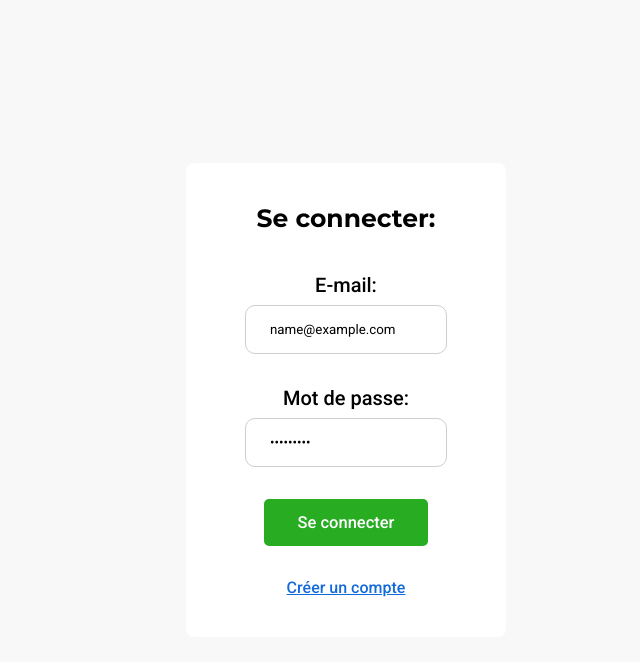
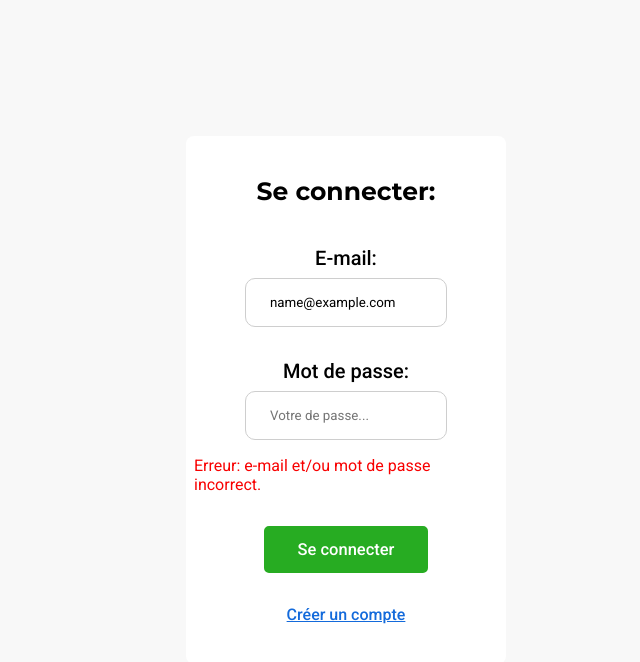
Before and after one commit to NzlThomas/toki-frontend, a React (Vite) app: page /login in a window 1280 px wide. Both pictures are taken after typing "name@example.com", "Sample123" into the empty fields and a click on the button "Se connecter". Shown: the top 662 px of the page, without its empty margins (294-934 px from the left). Built offline with nearby package versions, Linux system fonts and the light colour scheme; no server answers.

Commit message:
added error for failed login attempt

```diff
--- a/src/components/LoginForm/LoginForm.jsx
+++ b/src/components/LoginForm/LoginForm.jsx
@@ -7,10 +7,16 @@ import styles from "./LoginForm.module.css";
 function LoginForm() {
   const [email, setEmail] = useState("");
   const [password, setPassword] = useState("");
+  const [error, setError] = useState(false);
 
   const { login, user } = useContext(AuthContext);
 
   const navigate = useNavigate();
+
+  function errorLogin() {
+    setError(true);
+    setPassword("");
+  }
 
   useEffect(() => {
     if (user) {
@@ -31,6 +37,7 @@ function LoginForm() {
       navigate("/");
     } catch (error) {
       console.error("Error:", error);
+      errorLogin();
     }
   };
 
@@ -47,7 +54,10 @@ function LoginForm() {
             id="email"
             name="email"
             value={email}
-            onChange={(e) => setEmail(e.target.value)}
+            onChange={(e) => {
+              setEmail(e.target.value);
+              setError(false);
+            }}
             placeholder="bob@gmail.com"
             required
             autoComplete="on"
@@ -60,11 +70,20 @@ function LoginForm() {
             id="password"
             name="password"
             value={password}
-            onChange={(e) => setPassword(e.target.value)}
+            onChange={(e) => {
+              setPassword(e.target.value);
+              setError(false);
+            }}
             placeholder="Votre de passe..."
             required
             autoComplete="off"
           />
+          {error && (
+            <p className={styles.loginError}>
+              Erreur: e-mail et/ou mot de passe incorrect.
+            </p>
+          )}
+
           <button type="submit" className={styles.loginButton}>
             Se connecter
           </button>
--- a/src/components/LoginForm/LoginForm.module.css
+++ b/src/components/LoginForm/LoginForm.module.css
@@ -79,6 +79,11 @@ a:hover {
   text-decoration: none;
 }
 
+.loginError {
+  margin-top: 1rem;
+  color: rgb(248, 0, 0);
+}
+
 @media (min-width: 1200px) {
   .loginContainer {
     width: 25%;
```
